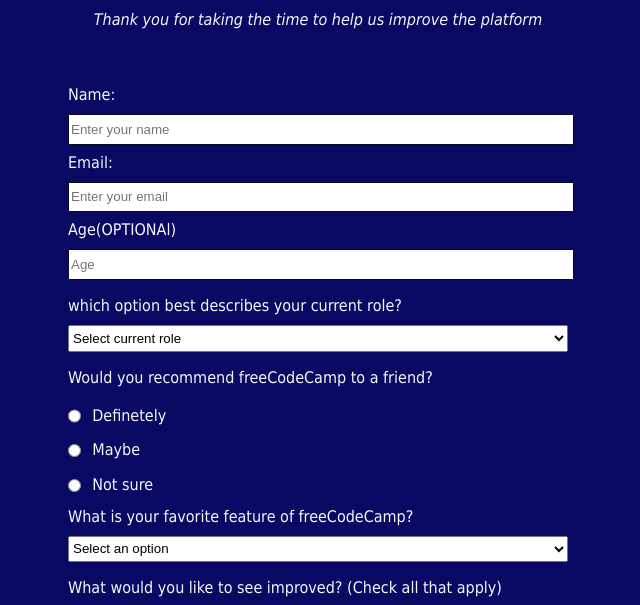
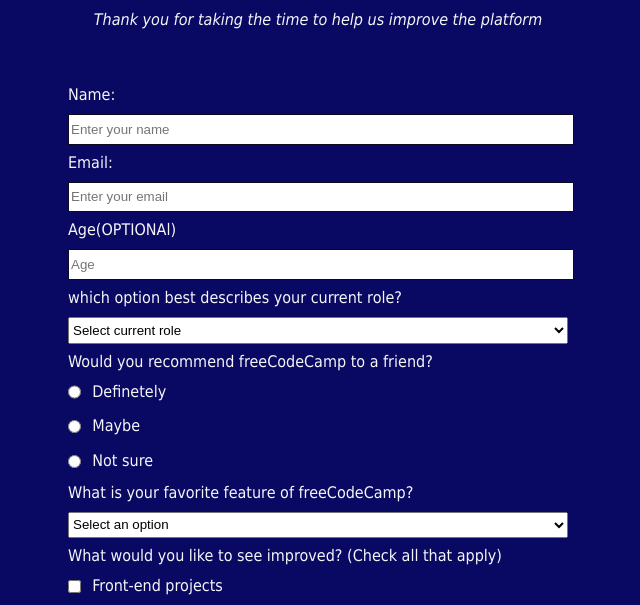
Before and after one commit to mourineonyalo/Survey-Form, a plain HTML site: page index.html in a window 1280 px wide. Shown: the part 124-729 px from the top of the page, without its empty margins (322-962 px from the left). Drawn offline with Linux system fonts and the light colour scheme.

Commit message:
Update index.html

```diff
--- a/index.html
+++ b/index.html
@@ -15,7 +15,7 @@
                 <label id="name-label">Name: <input id="name" type="text" placeholder="Enter your name" required /></label>
                 <label id="email-label">Email: <input id="email" type="email" placeholder="Enter your email" required /></label>
                 <label id="number-label">Age(OPTIONAl) <input id="number" type="number" min="13" max="120" placeholder="Age"/></label>
-                <p>which option best describes your current role?
+                <label>which option best describes your current role?
                     <select id="dropdown" name="dropdown">
                         <option value="">Select current role</option>
                         <option value="1">Student</option>
@@ -24,8 +24,8 @@
                         <option value="4">Prefer not to say</option>
                         <option value="5">Other</option>
                     </select>
-                </p>
-                <p>Would you recommend freeCodeCamp to a friend?</p>
+                </label>
+                <label>Would you recommend freeCodeCamp to a friend?</label>
                 <label for="Definetely"> <input class="inline" type="radio" name="recommend" id="Definetely" value="Definetely"/> Definetely</label>
                 <label for="Maybe"> <input class="inline" type="radio" name="recommend" id="Maybe" value="Maybe" /> Maybe</label>
                 <label for="not-sure"> <input class="inline" type="radio" name="recommend" id="not-sure" value="not-sure" /> Not sure</label>
@@ -39,7 +39,7 @@
                     </select>
                 </label>
 
-                <P>What would you like to see improved? (Check all that apply)</P>
+                <label>What would you like to see improved? (Check all that apply)</label>
                 <label for="Front-end-projects"> <input class="inline" type="checkbox" name="improve" id="Front-end-projects" value="1" /> Front-end projects</label>
                 <label for="Back-end projects"> <input class="inline" type="checkbox" name="improve" id="Back-end-projects" value="2" /> Back-end projects</label>
                 <label for="Data-visualization"> <input class="inline" type="checkbox" name="improve" id="Data-visualization" value="3" /> Data visualization</label>
```
